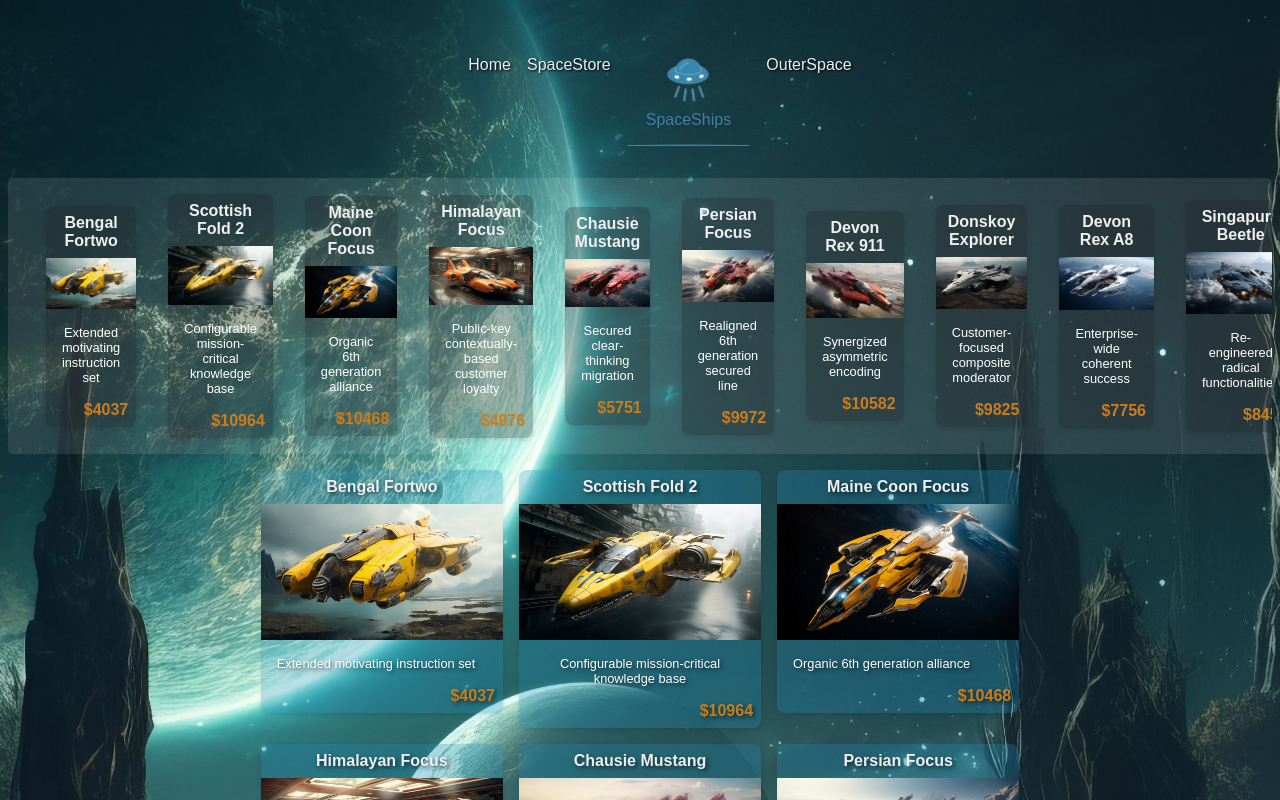
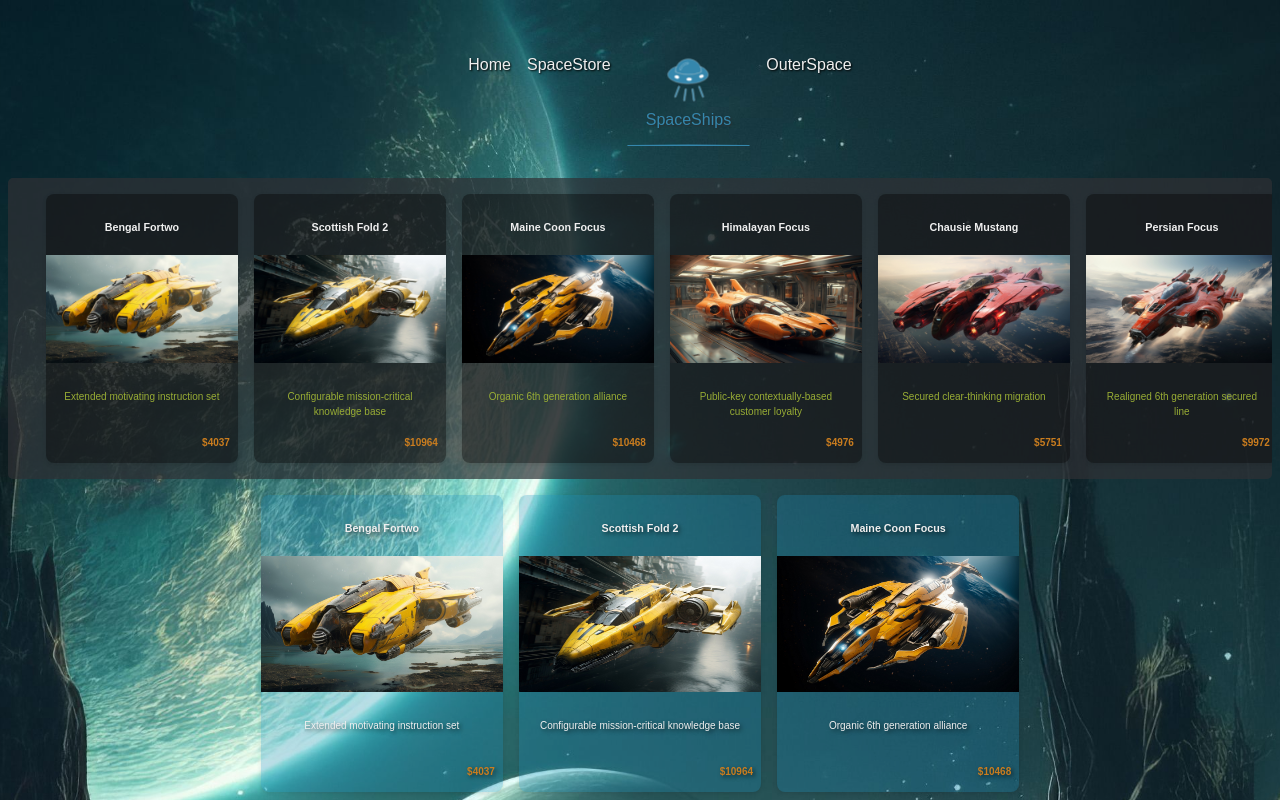
Before and after one commit to thegroosalugg/Andromeda, a React (Vite) app: page /ships in a window 1280 px wide. Shown: the top 800 px of the page. Built offline with nearby package versions, Linux system fonts and the light colour scheme; a web font is replaced by a local one.

Commit message:
configured shipItem for consistent & configurable display from different lists

```diff
--- a/src/components/spaceships/ShipItem.module.css
+++ b/src/components/spaceships/ShipItem.module.css
@@ -1,49 +1,46 @@
+/* config when in grid */
 .ship-grid {
   background-color: rgba(26, 143, 189, 0.274);
 }
 
+/* config when in rows */
 .ship-rows {
-  background-color: rgba(31, 32, 33, 0.274);
+  background-color: rgba(0, 0, 0, 0.374);
+  min-width: 12rem;
 }
 
+.ship-rows .desc {
+  color: #99ad35;
+}
+
+/* global config */
 .ship-item {
-  width: 100%;
   display: flex;
   flex-direction: column;
-  /* justify-content: space-between; */
-  /* max-width: 200px; */
-  /* margin: 0 1rem; */
   text-align: center;
   border-radius: 8px;
+  color: #EFEFEF;
   box-shadow: 0 2px 4px rgba(0, 0, 0, 0.1);
 }
 
-.ship-item h4 {
-  padding: 0.5rem;
-  margin: auto;
-  color: #EFEFEF;
-  display: flex;
-  place-items: center;
-  /* height: 2rem; */
+.ship-item img {
+  height: auto;
+  width: 100%;
 }
 
-.ship-item img {
-  width: 100%;
-  max-height: 15rem;
-  object-fit: cover;
+.ship-item h6, .ship-item p {
+  line-height: 1.5;
+  height: auto;
+  overflow: visible;
+  max-height: 1em;
 }
 
 .ship-item p {
-  margin: 0;
+  font-size: x-small;
 }
 
-.ship-info {
+.desc {
   padding: 1rem;
-  font-size: 0.8rem;
-  color: #ffffff;
-  display: flex;
-  align-items: center;
-  /* height: 2rem; */
 }
 
 .price {
--- a/src/components/spaceships/ShipItem.tsx
+++ b/src/components/spaceships/ShipItem.tsx
@@ -18,9 +18,9 @@ const ShipItem: React.FC<ShipItemProps> = ({ id, model, image, desc, price, clas
       transition={{ duration: 0.3 }}
       onClick={() => navigate(`/ships/${id}`)}
     >
-      <h4>{model}</h4>
+      <h6>{model}</h6>
       <img src={image} alt={model} />
-      <p className={css['ship-info']}>{desc}</p>
+      <p className={css.desc}>{desc}</p>
       <p className={css.price}>${price}</p>
     </motion.article>
   );
--- a/src/components/spaceships/SpaceShipsList.module.css
+++ b/src/components/spaceships/SpaceShipsList.module.css
@@ -5,10 +5,7 @@
   display: grid;
   grid-gap: 1rem;
   list-style: none;
-  text-align: center;
-  /* justify-content: center;
-  align-items: center; */
-  /* place-items: center; */
+  align-items: center;
   grid-template-columns: repeat(auto-fit, minmax(200px, 1fr));
   text-shadow: 2px 2px 4px rgba(0, 0, 0, 0.6);
 }
@@ -18,12 +15,9 @@
   margin: 1rem auto;
   padding: 1rem 3%;
   display: flex;
-  gap: 2rem;
+  gap: 1rem;
   list-style: none;
-  /* justify-content: center; */
-  align-items: center;
-  /* place-items: center; */
   overflow-x: auto;
-  background: rgb(255, 255, 255, 0.1);
+  background-color: rgba(47, 49, 54, 0.7);
   border-radius: 5px;
 }
```
